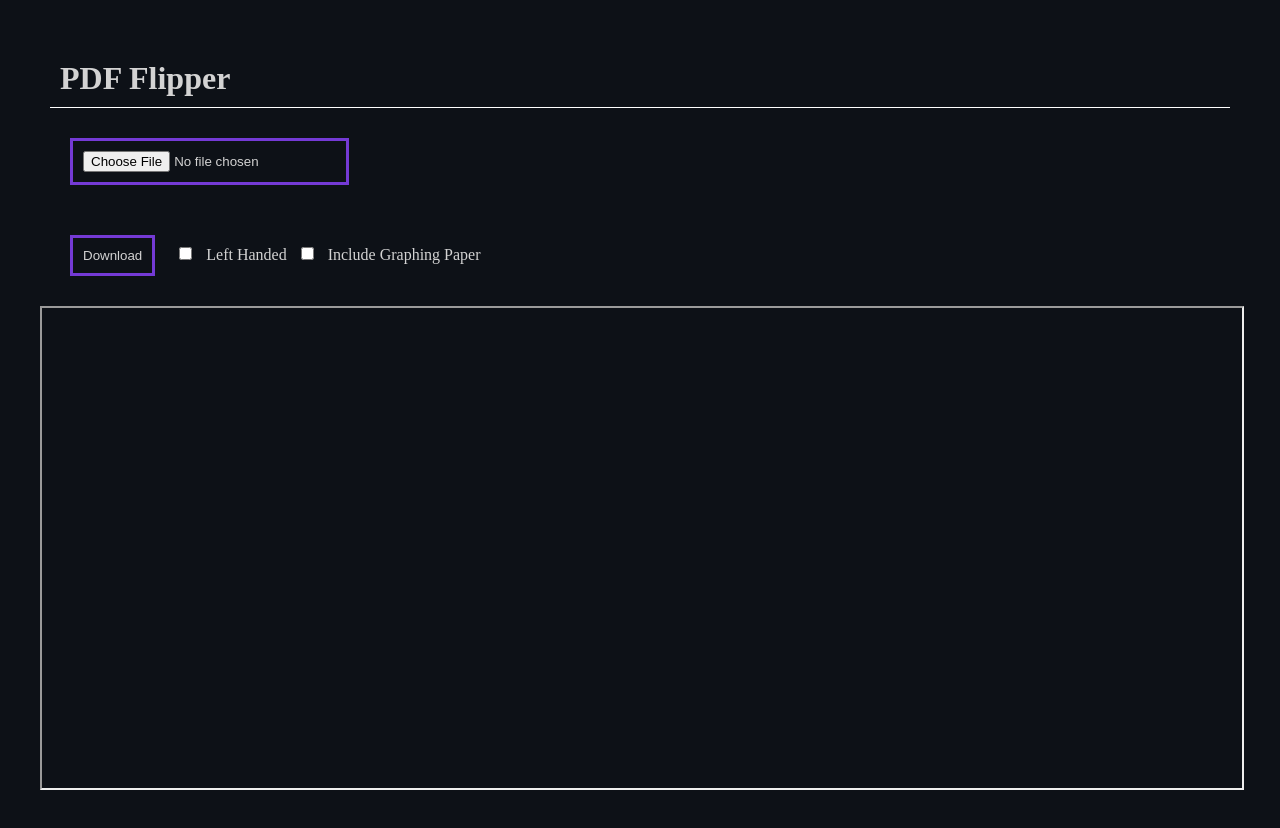
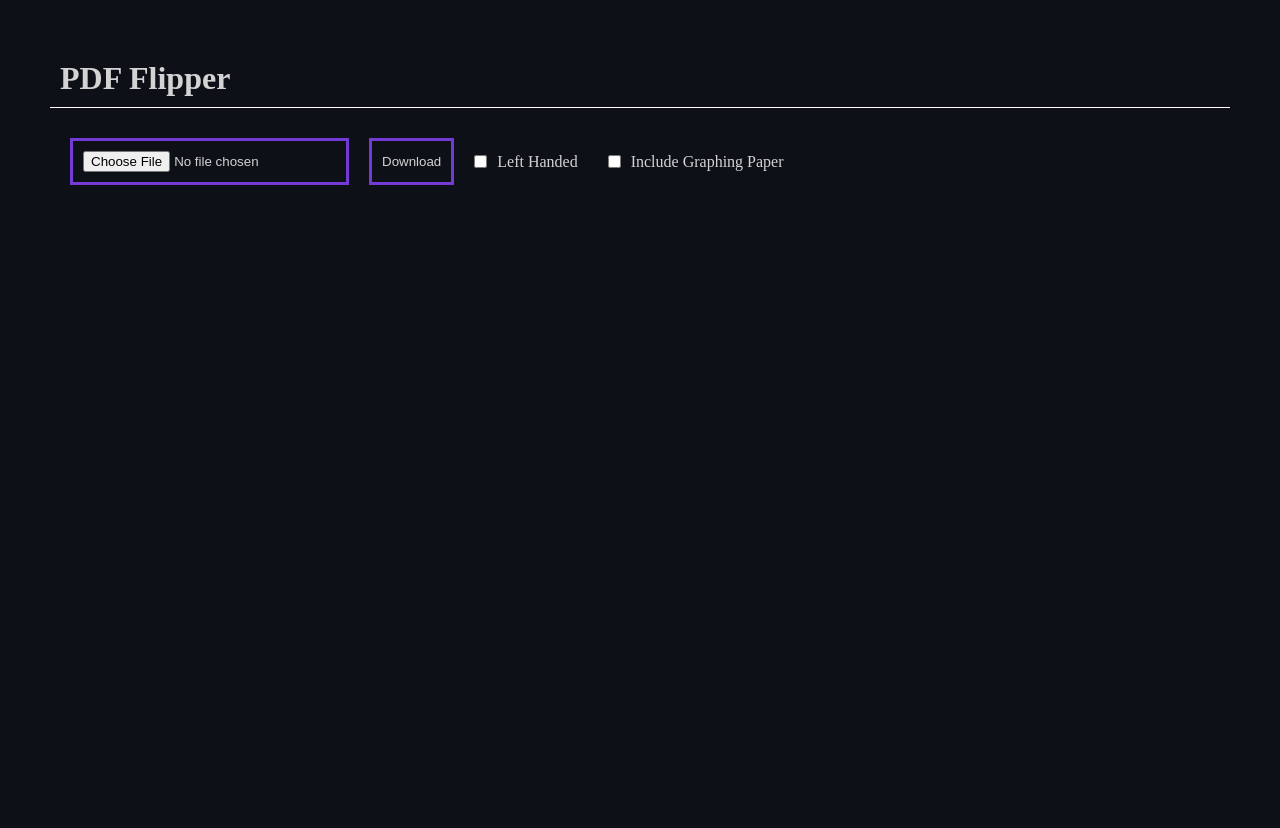
Before and after one commit to warriorzz/pdfflipper, a SvelteKit app: page / in a window 1280 px wide. Shown: the top 828 px of the page. After the commit the page ends 800 px from the top, so only its background shows below. Built offline with nearby package versions, Linux system fonts and the light colour scheme.

Commit message:
Use blob instead of base64 string

```diff
--- a/src/routes/+page.svelte
+++ b/src/routes/+page.svelte
@@ -7,9 +7,17 @@
     let name = "";
     let a;
     let content = "";
+    let progress = -1;
+
+    let error = true;
 
     $: {
-        updateBlob(content, leftHanded, includeGraph);
+        try {
+            error = false;
+            updateBlob(content, leftHanded, includeGraph);
+        } catch (e) {
+            error = true;
+        }
     }
 
     async function updateBlob(contentx, left, graphing) {
@@ -22,8 +30,12 @@
         const arrayBuffer = await response.arrayBuffer();
         let graph = await PDFDocument.load(arrayBuffer);
 
-        for (let i = 0; i < oldDoc.getPages().length; i++) {
+        let pages = oldDoc.getPages().length;
+        for (let i = 0; i < pages; i++) {
             let page = oldDoc.getPages()[i];
+
+            // let { width, height } = page.getSize();
+
             let lastPage = newDoc.addPage([PageSizes.A4[1], PageSizes.A4[0]]);
 
             const preamble = await newDoc.embedPage(page);
@@ -45,8 +57,14 @@
                     y: 0,
                 });
             }
+
+            progress = Math.floor(((i + 1) / pages) * 100);
         }
-        src = await newDoc.saveAsBase64({ dataUri: true });
+        let bytes = new Uint8Array(await newDoc.save());
+        let blob = new Blob([bytes], { type: "application/pdf" });
+        src = URL.createObjectURL(blob);
+
+        progress = -1;
     }
 
     async function upload(e) {
@@ -66,7 +84,7 @@
 </script>
 
 <h1>PDF Flipper</h1>
-<form>
+<div class="button-bar">
     <input
         type="file"
         id="file"
@@ -75,8 +93,6 @@
             upload(e);
         }}
     />
-</form>
-<div id="downloaddiv">
     <button
         id="button"
         on:click={(e) => {
@@ -84,13 +100,29 @@
         }}>Download</button
     >
     <input id="lefthand" bind:checked={leftHanded} type="checkbox" />
-    <span>Left Handed</span>
+    <span style="margin-top: auto; margin-bottom: auto; margin-right: 20px"
+        >Left Handed</span
+    >
     <input id="graph" bind:checked={includeGraph} type="checkbox" />
-    <span>Include Graphing Paper</span>
+    <span style="margin-top: auto; margin-bottom: auto"
+        >Include Graphing Paper</span
+    >
 </div>
-
-<iframe title="pdf" {src}></iframe>
-<a bind:this={a} id="download" href={src} />
+{#if progress != -1}
+    <p>Processing... {progress}%</p>
+{/if}
+{#if src != ""}
+    <iframe title="pdf" {src} type="application/pdf"></iframe>
+{/if}
+<a
+    style="padding: 0; margin: 0; width: 0;"
+    bind:this={a}
+    id="download"
+    href={src}
+/>
+{#if error}
+    <p>There was an error. Please try again (with a different file).</p>
+{/if}
 
 <style>
     :global(*) {
@@ -111,7 +143,8 @@
         color: lightgray;
     }
 
-    span {
+    span,
+    p {
         color: lightgray;
         padding: 0;
         margin: 0;
@@ -123,4 +156,10 @@
         width: 100%;
         height: 60vh;
     }
+
+    .button-bar {
+        display: flex;
+        flex-width: 1;
+        align-content: center;
+    }
 </style>
```
